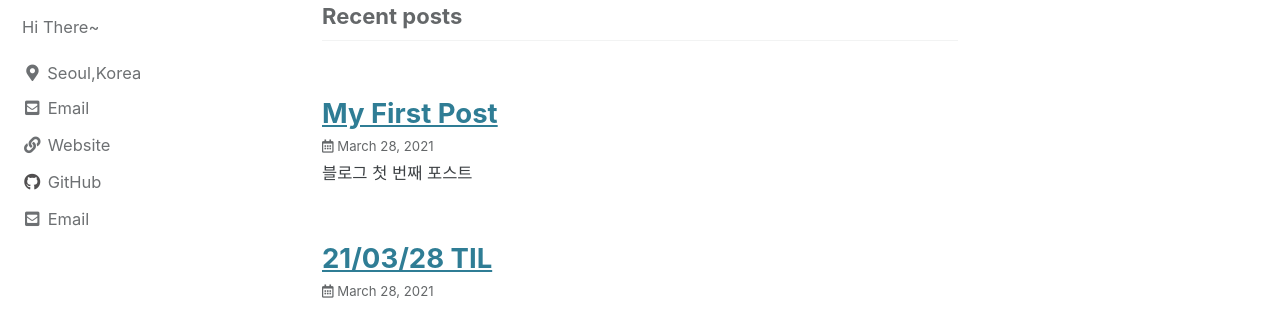
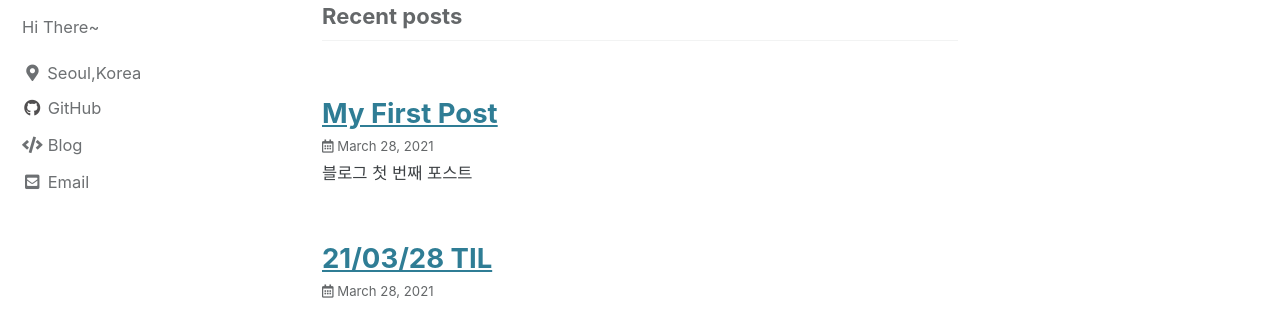
Before and after one commit to hyeonkimmm/hyeonkimmm.github.io, a Jekyll site: the page built from index.html, in a window 1280 px wide. Shown: the part 139-449 px from the top of the page. Built offline with Jekyll 4.4.1, drawn with Linux system fonts in a browser that asks for light colours; cached includes are drawn as plain includes; the list of posts is cut into pages by our own code.

Commit message:
Update _config.yml

```diff
--- a/_config.yml
+++ b/_config.yml
@@ -104,10 +104,7 @@ author:
   links:
     - label: "Email"
       icon: "fas fa-fw fa-envelope-square"
-      url: "mailto:hyeon000125@gmail.com"
-    - label: "Website"
-      icon: "fas fa-fw fa-link"
-      url: "https://hyeonkimmm.github.io"
+      # url: "mailto:hyeon000125@gmail.com"
     - label: "Twitter"
       icon: "fab fa-fw fa-twitter-square"
       # url: "https://twitter.com/"
@@ -117,6 +114,9 @@ author:
     - label: "GitHub"
       icon: "fab fa-fw fa-github"
       url: "https://github.com/hyeonkimmm"
+    - label: "Blog"
+      icon: "fas fa-fw fa-code"
+      url: "https://hyeonkimmm.github.io"
     - label: "Instagram"
       icon: "fab fa-fw fa-instagram"
       # url: "https://instagram.com/"
```
